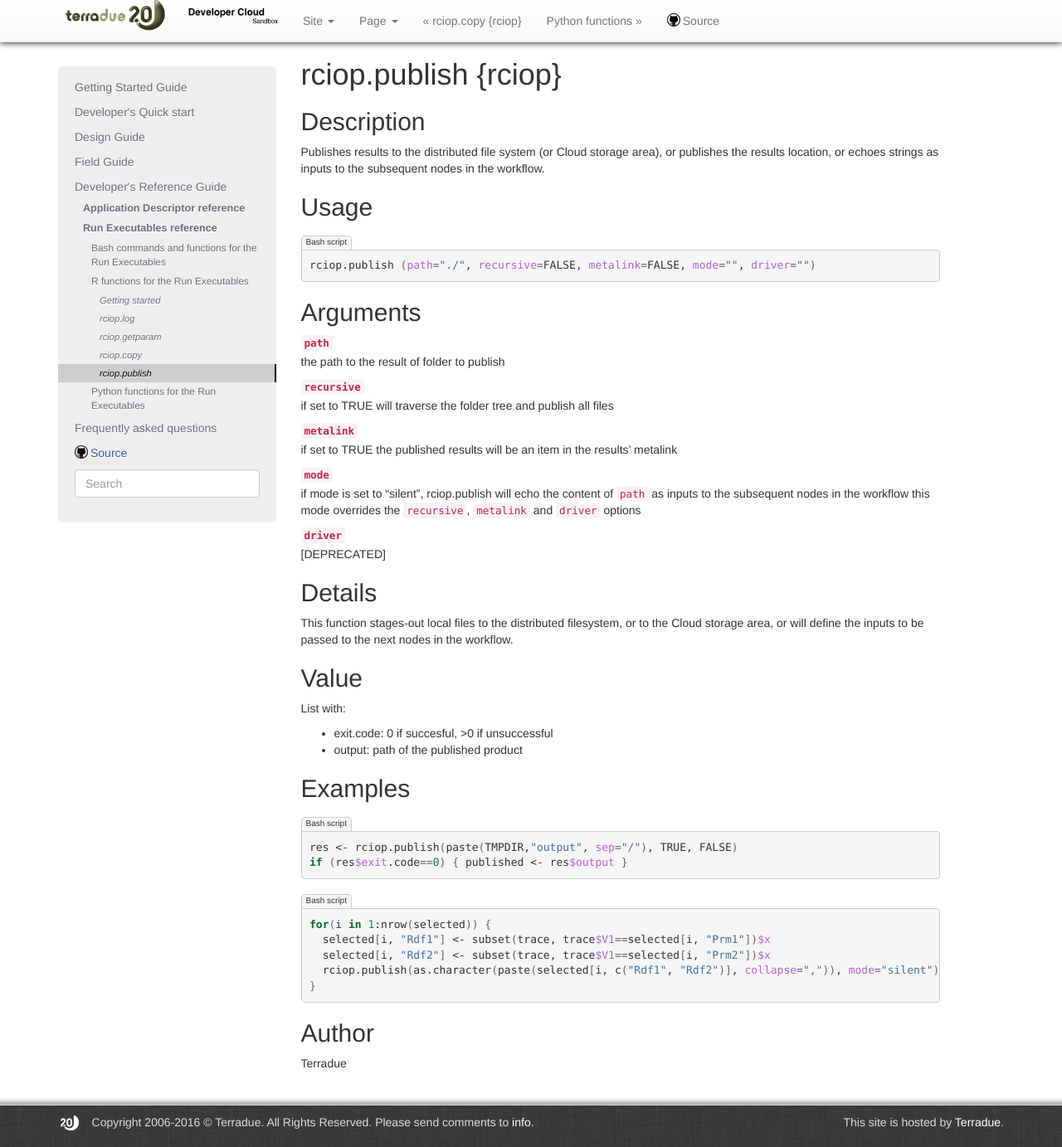
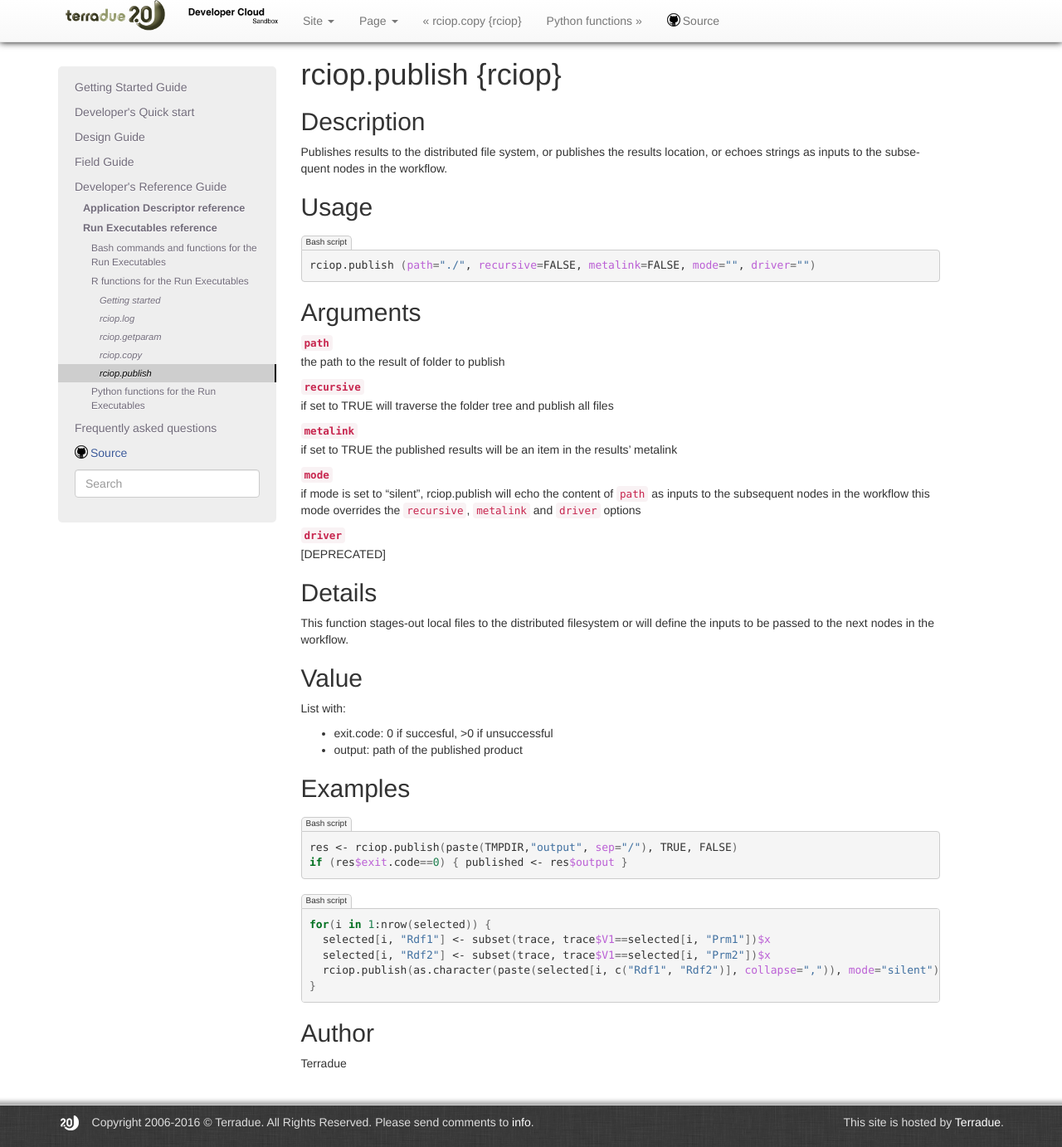
Before and after one commit to Terradue/doc-developer-sandbox, a Sphinx documentation site: the page built from source/reference/man/r_functions/rciop.publish.rst, in a window 1280 px wide and 1383 px high. Shown: the whole window at 83% size. Built offline with Sphinx 7.4.7, drawn with Linux system fonts in a browser that asks for light colours; pages that are not in the unit, such as notebooks, are missing from menus.

Commit message:
Deprecating S3. Refs #25229

```diff
--- a/source/reference/man/py_functions/cioppy.publish.rst
+++ b/source/reference/man/py_functions/cioppy.publish.rst
@@ -4,7 +4,7 @@
 Description
 -----------
 
-Publishes results to the distributed file system (or Cloud storage), or the results location, or echoes strings as inputs to the subsequent nodes in the workflow.
+Publishes results to the distributed file system, or the results location, or echoes strings as inputs to the subsequent nodes in the workflow.
 
 Usage
 -----
@@ -42,7 +42,7 @@
 Details
 -------
 
-This function stages-out local files to the distributed filesystem, or to Cloud storage, or allows defining the inputs passed to the next nodes in the workflow.
+This function stages-out local files to the distributed filesystem or allows defining the inputs passed to the next nodes in the workflow.
 
 Value
 -----
--- a/source/reference/man/r_functions/rciop.publish.rst
+++ b/source/reference/man/r_functions/rciop.publish.rst
@@ -4,7 +4,7 @@
 Description
 -----------
 
-Publishes results to the distributed file system (or Cloud storage area), or publishes the results location, or echoes strings as inputs to the subsequent nodes in the workflow.
+Publishes results to the distributed file system, or publishes the results location, or echoes strings as inputs to the subsequent nodes in the workflow.
 
 Usage
 -----
@@ -35,7 +35,7 @@
 Details
 -------
 
-This function stages-out local files to the distributed filesystem, or to the Cloud storage area, or will define the inputs to be passed to the next nodes in the workflow.
+This function stages-out local files to the distributed filesystem or will define the inputs to be passed to the next nodes in the workflow.
 
 Value
 -----
```
